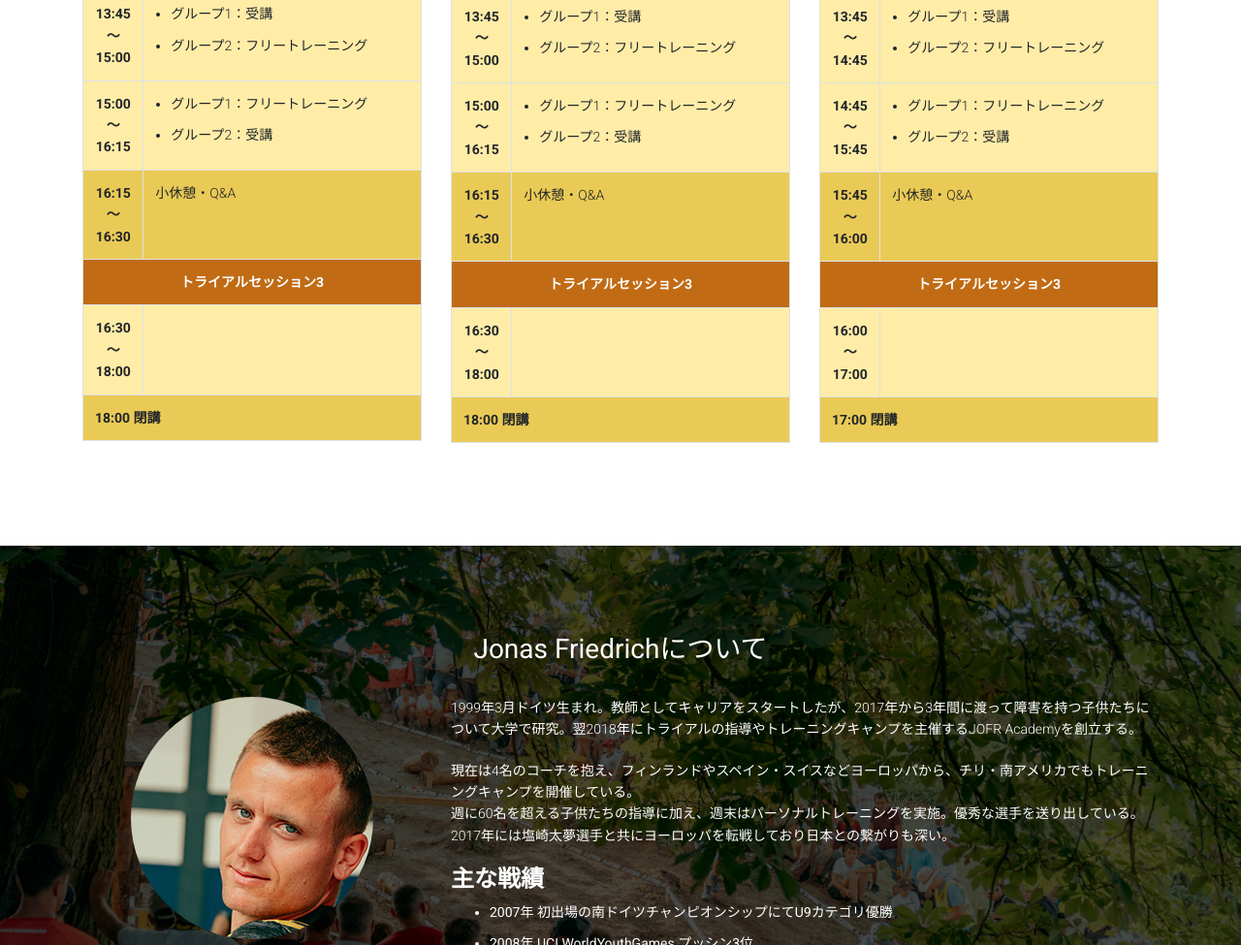
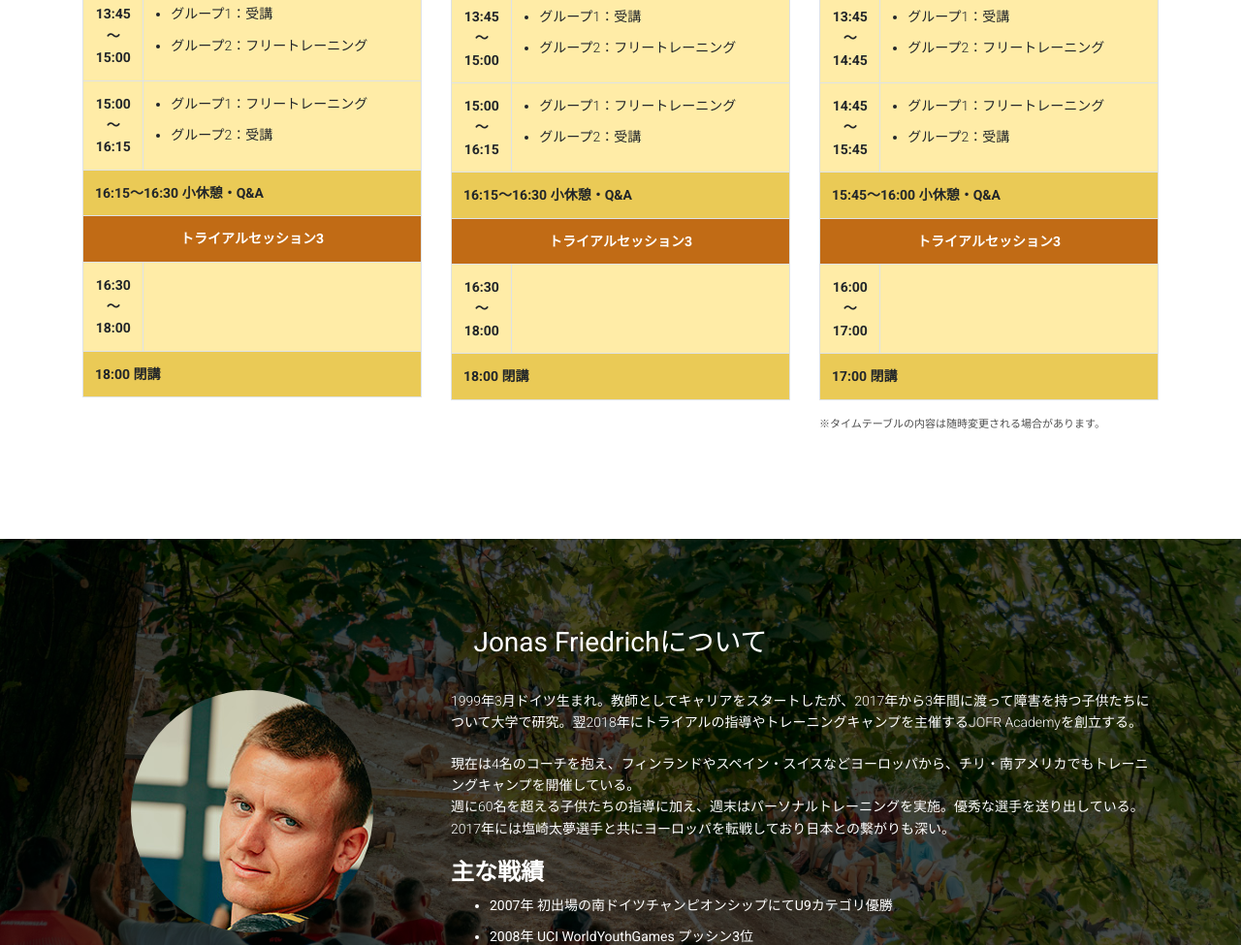
Before and after one commit to itasan/jofr-j, a website: page index.html in a window 1280 px wide. Shown: the part 2323-3298 px from the top of the page at 97% size. Drawn offline with nearby package versions, Linux system fonts and the light colour scheme.

Commit message:
タイムテーブル調整

```diff
--- a/index.html
+++ b/index.html
@@ -308,12 +308,12 @@
                 </td>
               </tr>
               <tr style="background-color: #eaca56">
-                <th class="px-2">
-                  <div class="d-flex flex-column align-items-center">
+                <th colspan="2">
+                  <div class="d-inline-flex align-items-center">
                     <span>16:15</span><span>〜</span><span>16:30</span>
                   </div>
+                  小休憩・Q&A
                 </th>
-                <td>小休憩・Q&A</td>
               </tr>
               <tr>
                 <th
@@ -467,12 +467,12 @@
                 </td>
               </tr>
               <tr style="background-color: #eaca56">
-                <th class="px-2">
-                  <div class="d-flex flex-column align-items-center">
+                <th colspan="2">
+                  <div class="d-inline-flex align-items-center">
                     <span>16:15</span><span>〜</span><span>16:30</span>
                   </div>
+                  小休憩・Q&A
                 </th>
-                <td>小休憩・Q&A</td>
               </tr>
               <tr>
                 <th
@@ -626,12 +626,12 @@
                 </td>
               </tr>
               <tr style="background-color: #eaca56">
-                <th class="px-2">
-                  <div class="d-flex flex-column align-items-center">
+                <th colspan="2">
+                  <div class="d-inline-flex align-items-center">
                     <span>15:45</span><span>〜</span><span>16:00</span>
                   </div>
+                  小休憩・Q&A
                 </th>
-                <td>小休憩・Q&A</td>
               </tr>
               <tr>
                 <th
@@ -659,6 +659,9 @@
                 </th>
               </tr>
             </table>
+            <p style="font-size: 11px">
+              ※タイムテーブルの内容は随時変更される場合があります。
+            </p>
           </div>
         </div>
         <!-- /.row -->
```
